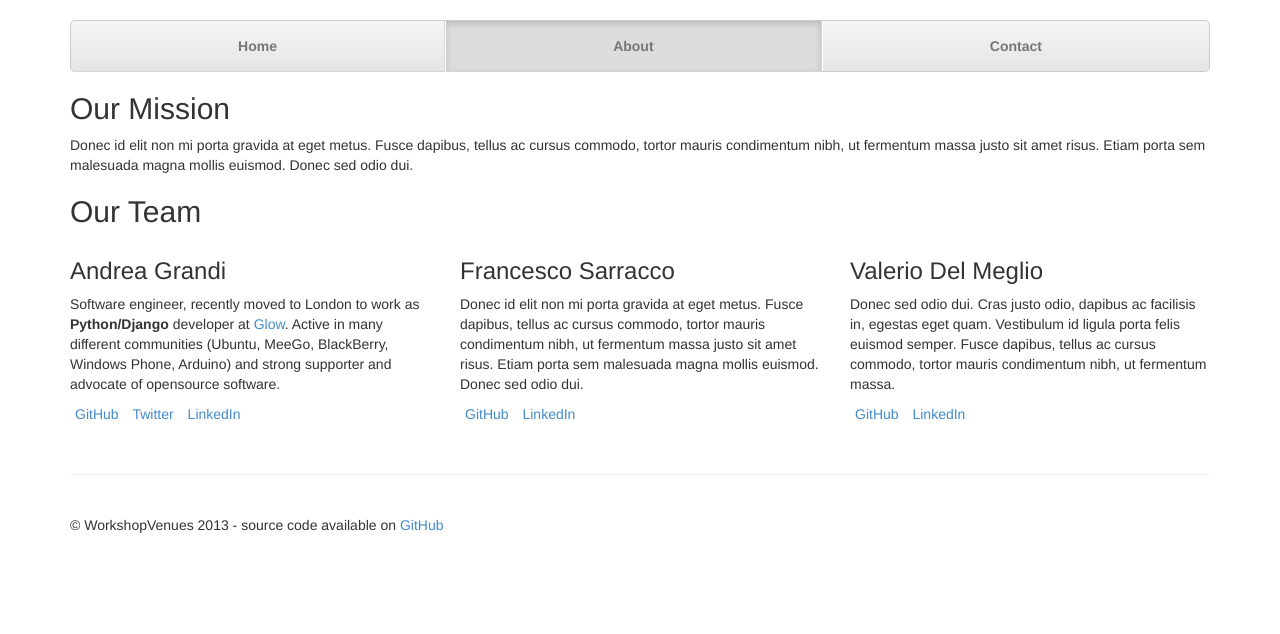
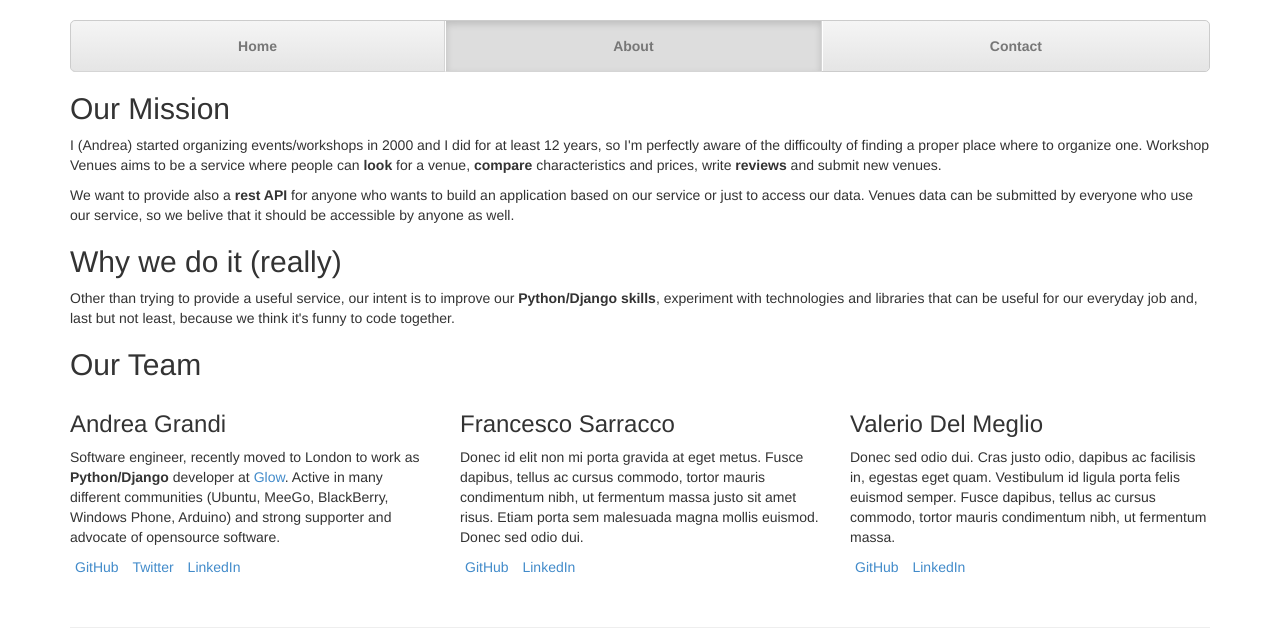
Before and after one commit to andreagrandi/workshopvenues, a Django app: page /about/ in a window 1280 px wide. Shown: the top 634 px of the page. Run offline with Django 3.2, Linux system fonts and the light colour scheme.

Commit message:
Improve About page with informations about the project.

```diff
--- a/workshopvenues/venues/templates/venues/about.html
+++ b/workshopvenues/venues/templates/venues/about.html
@@ -10,7 +10,14 @@
 
 {% block content %}
 	<h2>Our Mission</h2>
-	<p>Donec id elit non mi porta gravida at eget metus. Fusce dapibus, tellus ac cursus commodo, tortor mauris condimentum nibh, ut fermentum massa justo sit amet risus. Etiam porta sem malesuada magna mollis euismod. Donec sed odio dui.</p>
+	<p>
+		I (Andrea) started organizing events/workshops in 2000 and I did for at least 12 years, so I'm perfectly aware of the difficoulty of finding a proper place where to organize one. Workshop Venues aims to be a service where people can <strong>look</strong> for a venue, <strong>compare</strong> characteristics and prices, write <strong>reviews</strong> and submit new venues.
+	</p>
+	<p>
+		We want to provide also a <strong>rest API</strong> for anyone who wants to build an application based on our service or just to access our data. Venues data can be submitted by everyone who use our service, so we belive that it should be accessible by anyone as well.
+	</p>
+	<h2>Why we do it (really)</h2>
+	<p>Other than trying to provide a useful service, our intent is to improve our <strong>Python/Django skills</strong>, experiment with technologies and libraries that can be useful for our everyday job and, last but not least, because we think it's funny to code together.</p>
 	<h2>Our Team</h2>
 	<div class="row">
 		<div class="col-lg-4">
```
